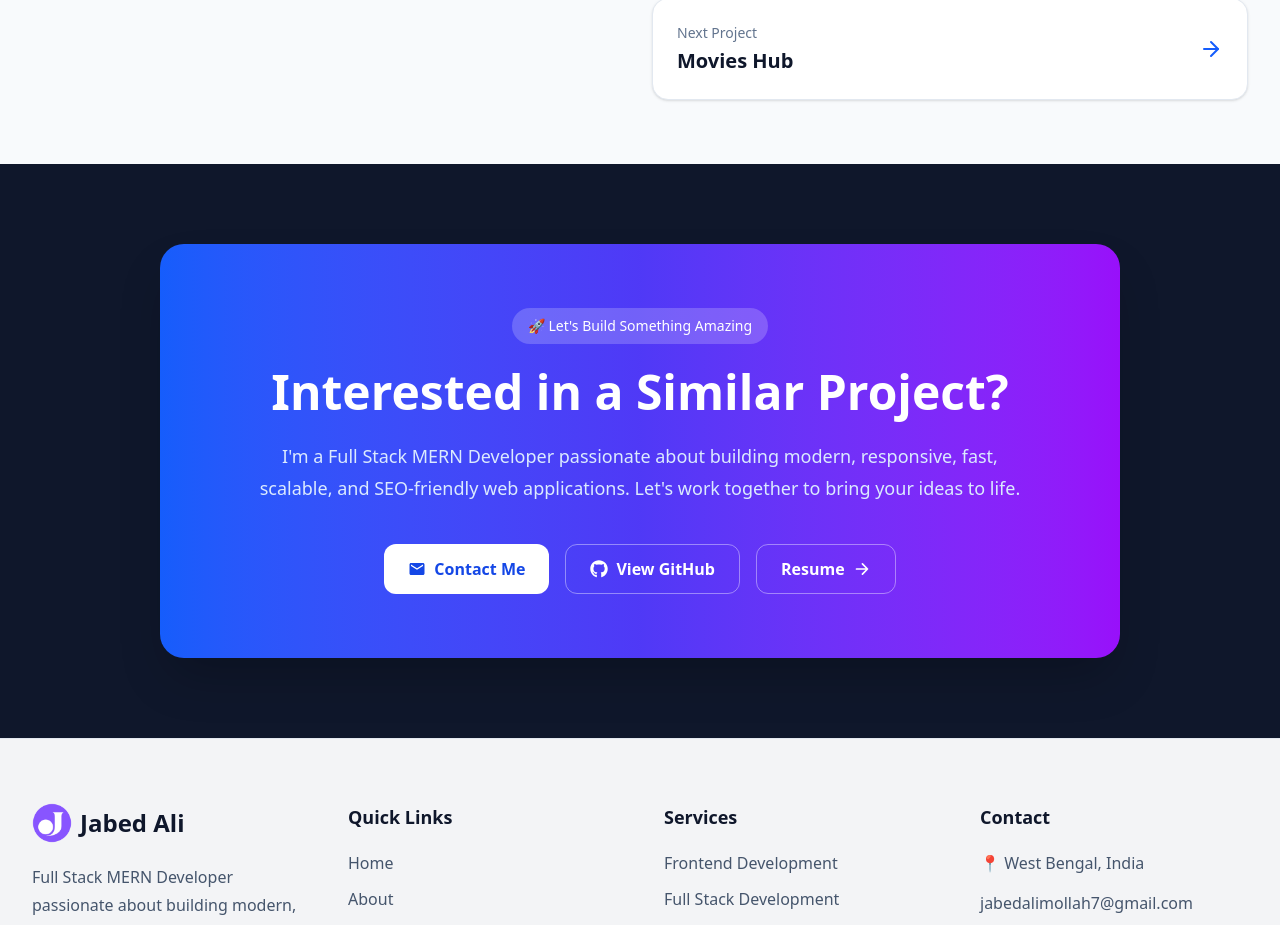
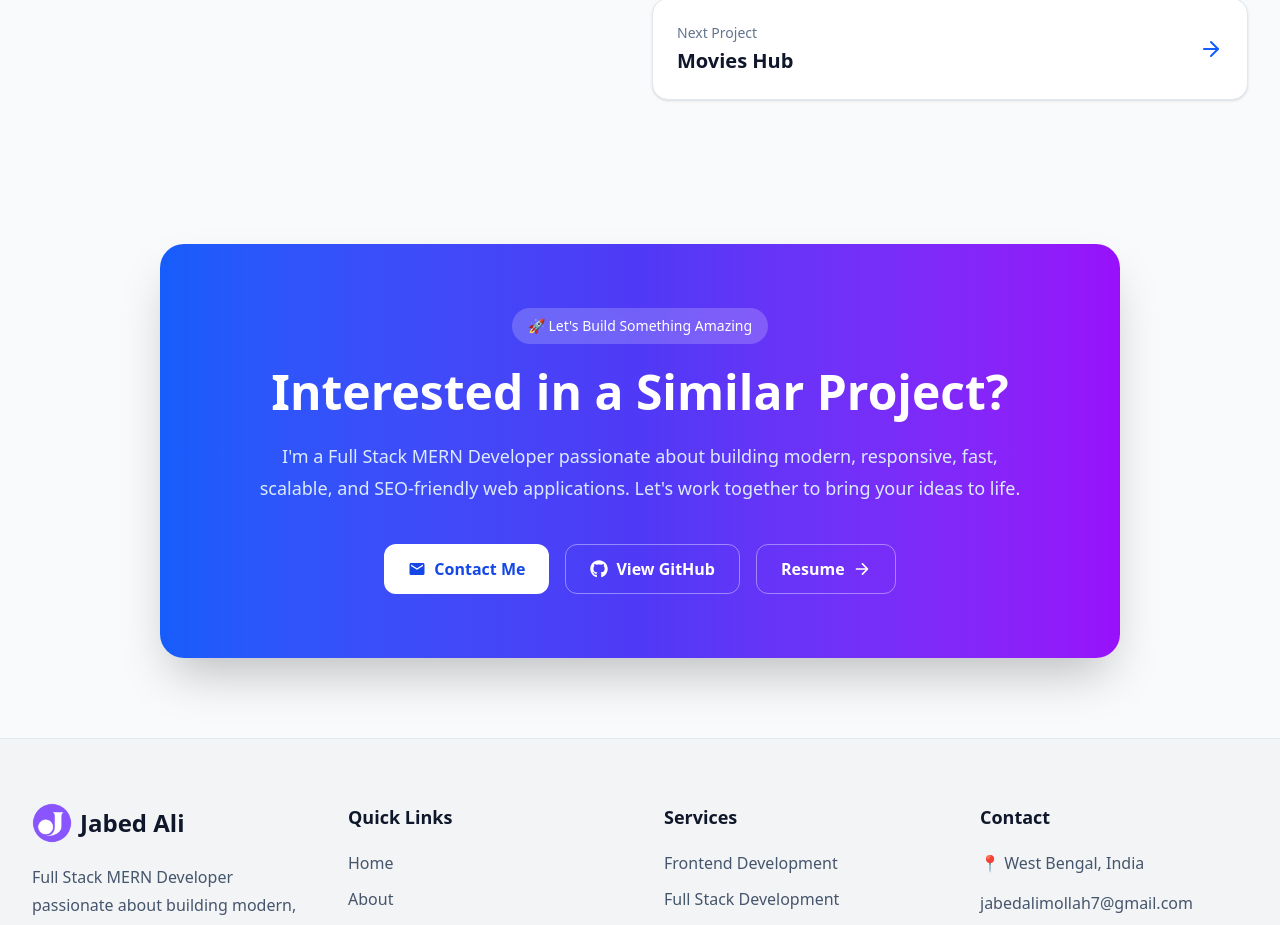
Before and after one commit to jabedalimollah/portfolio-website, a Next.js app: page /projects/crud-app in a window 1280 px wide. Shown: the part 4626-5551 px from the top of the page. Built offline with nearby package versions, Linux system fonts and the light colour scheme; no server answers.

Commit message:
fix projectCTA dark mode feature

```diff
--- a/src/components/project-details/ProjectCTA.jsx
+++ b/src/components/project-details/ProjectCTA.jsx
@@ -1,28 +1,49 @@
+"use client";
+
 import Link from "next/link";
+import { useSelector } from "react-redux";
+
 import { FaGithub } from "react-icons/fa";
 import { MdEmail } from "react-icons/md";
 import { IoArrowForward } from "react-icons/io5";
 
 export default function ProjectCTA() {
+  const theme = useSelector((state) => state.theme.darkMode);
+
   return (
-    <section className="bg-slate-900 py-20">
+    <section
+      className={`py-20 transition-colors duration-300 ${
+        theme ? "bg-slate-950" : "bg-slate-50"
+      }`}
+    >
       <div className="mx-auto max-w-5xl px-6 lg:px-8">
-        <div className="rounded-3xl bg-gradient-to-r from-blue-600 via-indigo-600 to-purple-600 p-10 text-center shadow-2xl md:p-16">
-          <span className="inline-flex rounded-full bg-white/20 px-4 py-2 text-sm font-medium text-white">
+        <div
+          className={`rounded-3xl p-10 text-center shadow-2xl transition-all duration-300 md:p-16 ${
+            theme
+              ? "bg-gradient-to-r from-blue-700 via-indigo-700 to-purple-800"
+              : "bg-gradient-to-r from-blue-600 via-indigo-600 to-purple-600"
+          }`}
+        >
+          {/* Badge */}
+          <span className="inline-flex rounded-full bg-white/20 px-4 py-2 text-sm font-medium text-white backdrop-blur">
             🚀 Let's Build Something Amazing
           </span>
 
+          {/* Heading */}
           <h2 className="mt-6 text-4xl font-bold text-white md:text-5xl">
             Interested in a Similar Project?
           </h2>
 
+          {/* Description */}
           <p className="mx-auto mt-6 max-w-3xl text-lg leading-8 text-blue-100">
             I'm a Full Stack MERN Developer passionate about building modern,
             responsive, fast, scalable, and SEO-friendly web applications. Let's
             work together to bring your ideas to life.
           </p>
 
+          {/* Buttons */}
           <div className="mt-10 flex flex-col justify-center gap-4 sm:flex-row">
+            {/* Contact */}
             <Link
               href="/contact"
               className="inline-flex items-center justify-center rounded-xl bg-white px-6 py-3 font-semibold text-blue-700 transition hover:bg-slate-100"
@@ -31,6 +52,7 @@ export default function ProjectCTA() {
               Contact Me
             </Link>
 
+            {/* GitHub */}
             <a
               href="https://github.com/jabedalimollah"
               target="_blank"
@@ -41,6 +63,7 @@ export default function ProjectCTA() {
               View GitHub
             </a>
 
+            {/* Resume */}
             <a
               href="/resume.pdf"
               download
```
